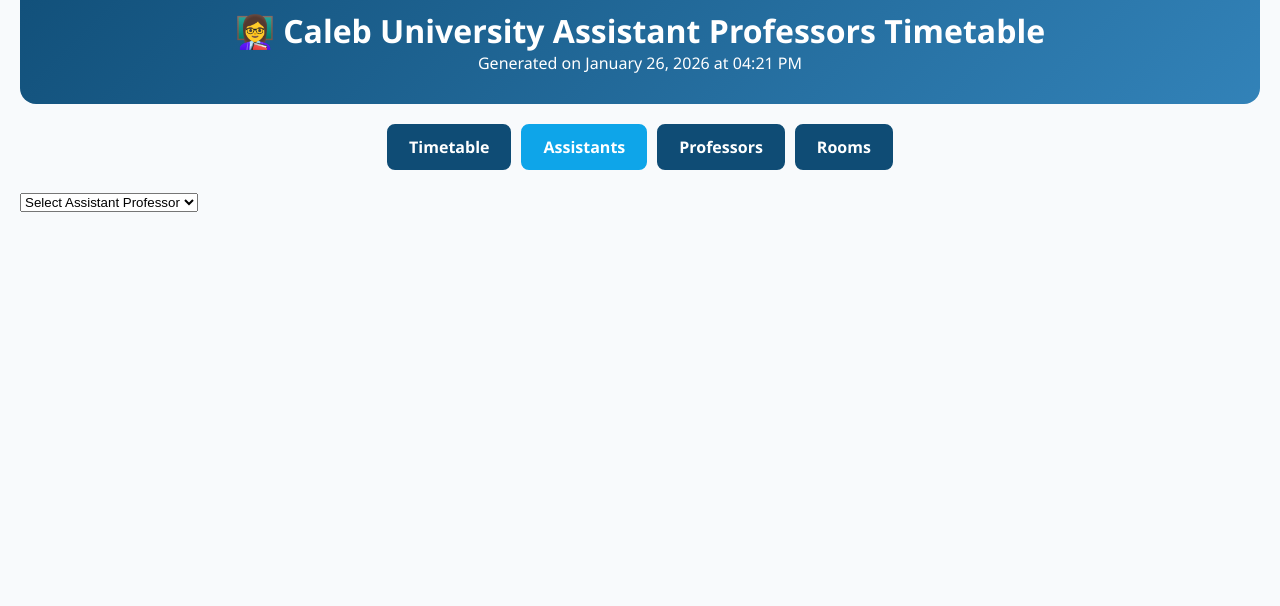
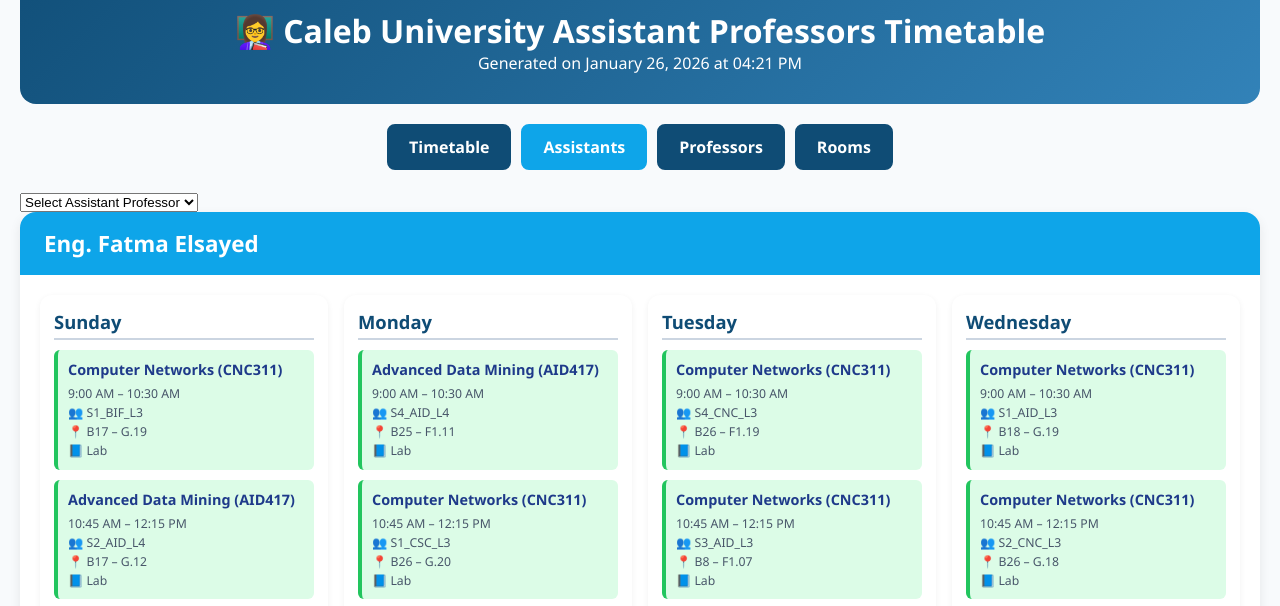
Before and after one commit to lawalfemz/Constraint-satisfaction-techiniques-for-Automated-timetabling-systems, a plain HTML site: page frontend/assistants.html in a window 1280 px wide. Shown: the part 149-755 px from the top of the page. Drawn offline with Linux system fonts and the light colour scheme.

Commit message:
Show default content on assistants/professors/rooms pages to avoid blank view

```diff
--- a/frontend/assistants.html
+++ b/frontend/assistants.html
@@ -2914,5 +2914,16 @@
         card.style.display = (selected === 'all' || card.dataset.assistant === selected) ? 'block' : 'none';
     });
 });
+// show first assistant card on load so page isn't blank
+window.addEventListener('load', function() {
+  const first = document.querySelector('.assistant-card');
+  if (first) {
+    // show the first card
+    first.style.display = 'block';
+    // ensure filter shows 'all' by default
+    const sel = document.getElementById('assistantFilter');
+    if (sel) sel.value = 'all';
+  }
+});
 </script>
 </body></html>
```
Also changed, not shown: frontend/professors.html (+9 -0 lines), frontend/rooms.html (+1 -0 lines).
